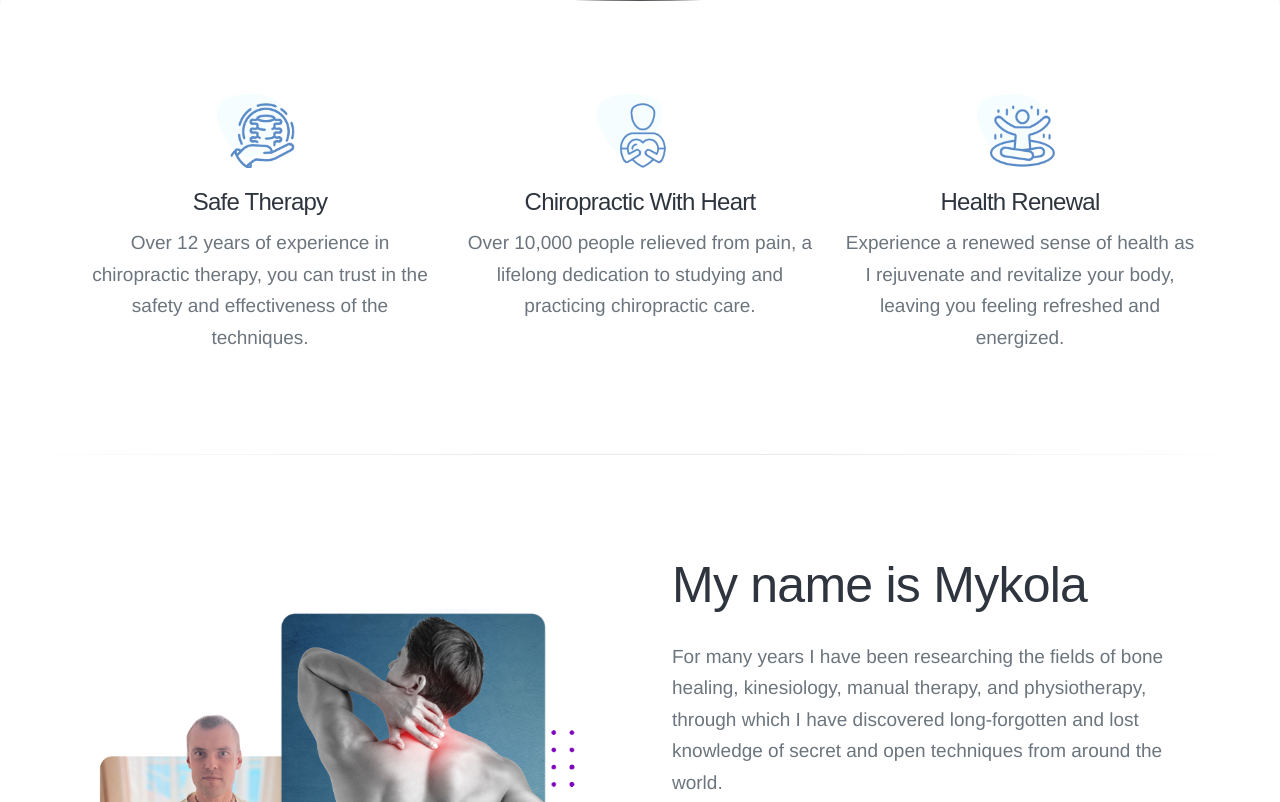
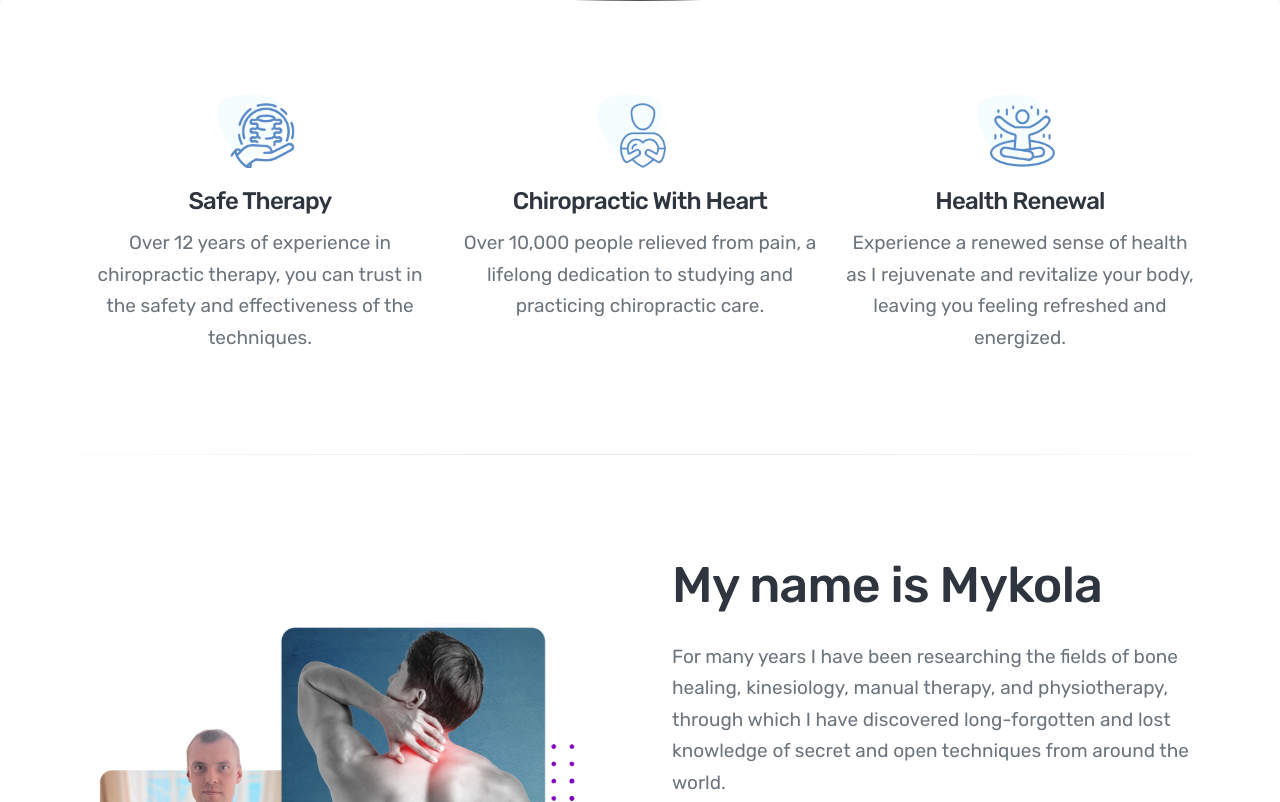
Before and after one commit to web-being/ihealspine, a plain HTML site: page index.html in a window 1280 px wide. Shown: the part 719-1521 px from the top of the page. Drawn offline with Linux system fonts and the light colour scheme; files whose address does not match are found by name.

Commit message:
Fix gfonts

```diff
--- a/index.html
+++ b/index.html
@@ -22,7 +22,9 @@
 		<link rel="icon" href="https://ihealspine.com/images/apple-touch-icon.png" type="image/x-icon">
 
 		<!-- GOOGLE FONTS -->
-		<link href="./ihealspine_files/css2" rel="stylesheet">
+		<link rel="preconnect" href="https://fonts.googleapis.com">
+		<link rel="preconnect" href="https://fonts.gstatic.com" crossorigin>
+		<link href="https://fonts.googleapis.com/css2?family=Rubik:wght@300;400;500;600;700&display=swap" rel="stylesheet">
 
 		<!-- BOOTSTRAP CSS -->
 		<link href="./ihealspine_files/bootstrap.min.css" rel="stylesheet">
```
Also changed, not shown: 1 other file.
